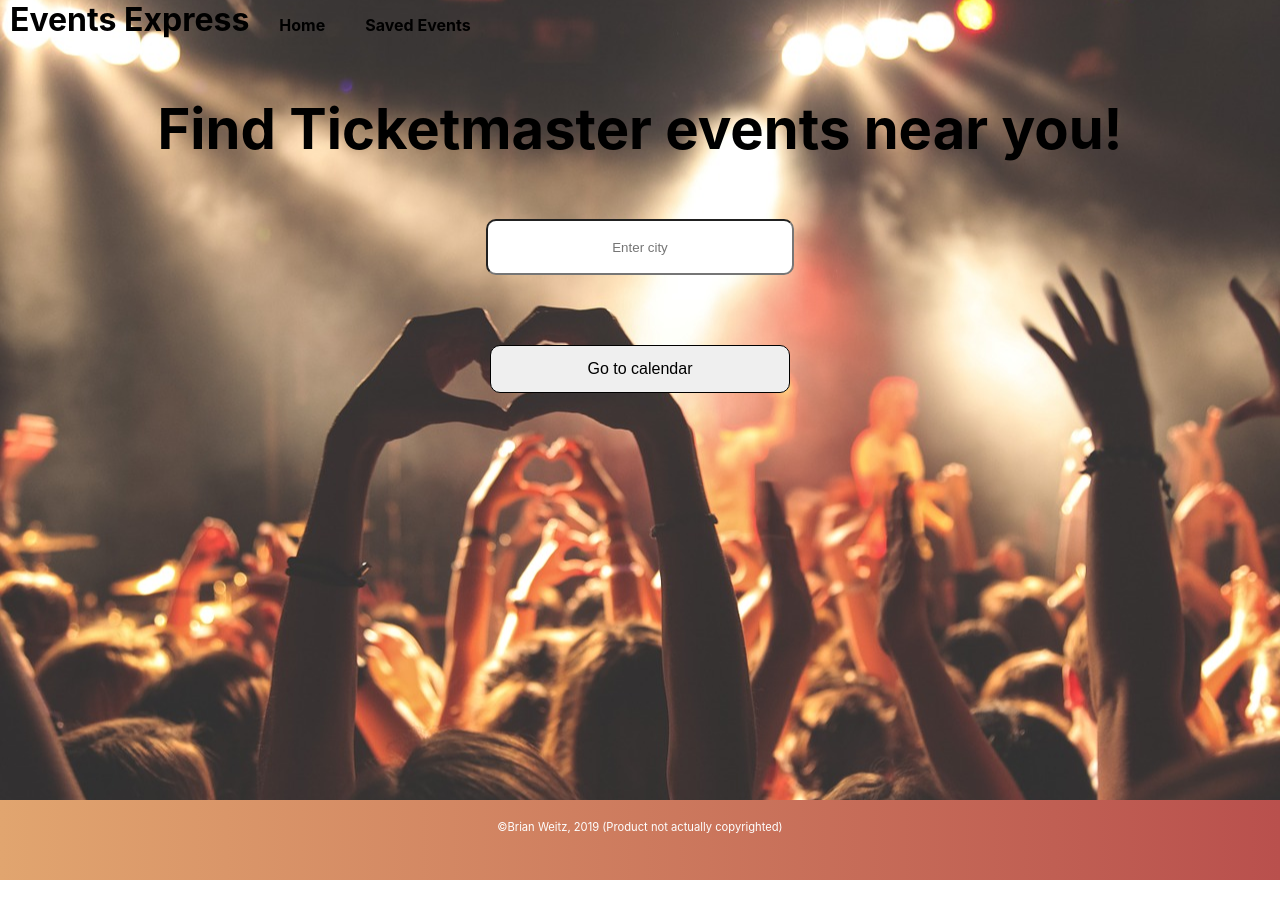
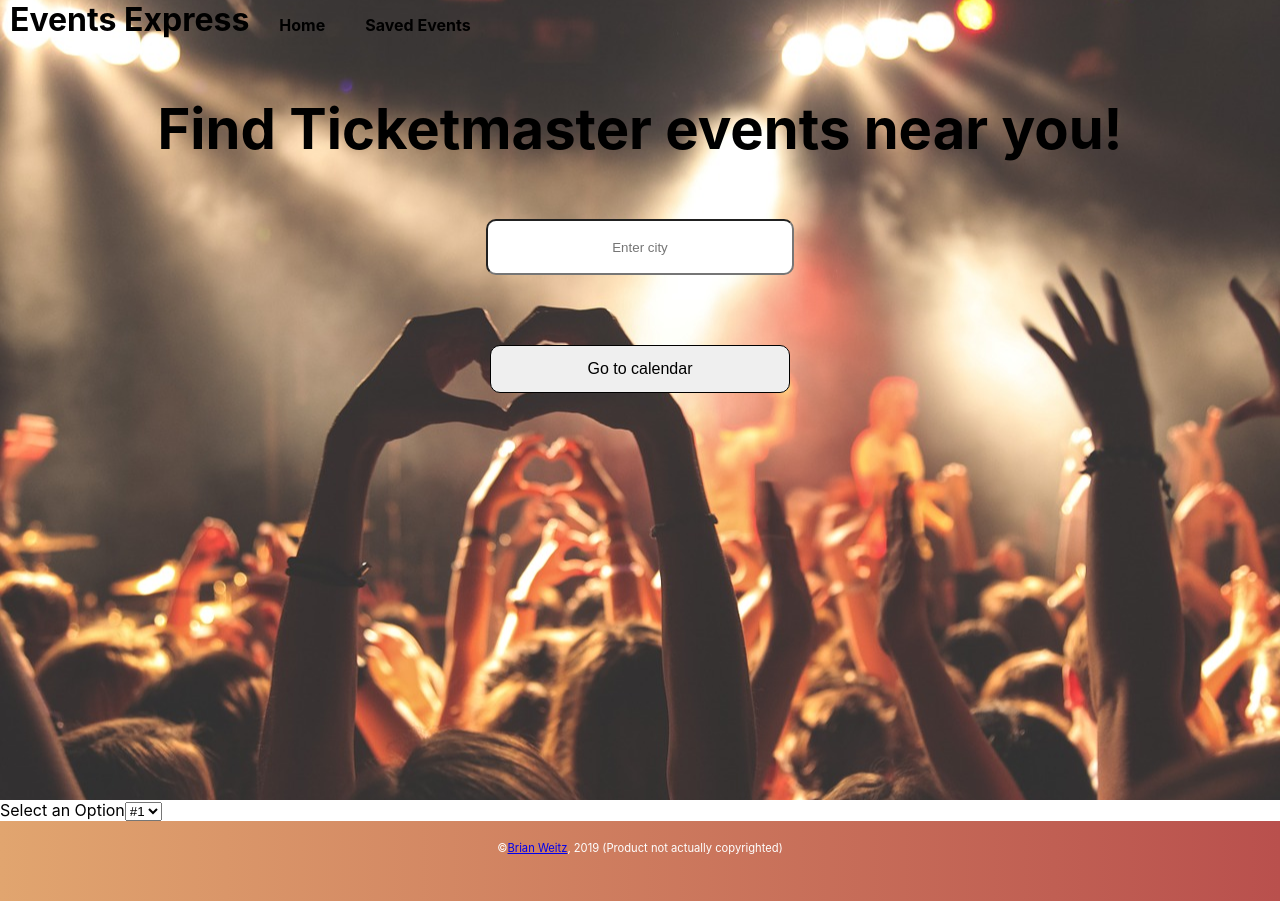
Before and after one commit to brianevanweitz/EventsExpress, a React (Create React App) app in the folder concertcalendar/: page / in a window 1280 px wide. Before the commit the page ends 880 px from the top, so only its background shows below. Built offline with nearby package versions, Linux system fonts and the light colour scheme.

Commit message:
heap test adjustments

```diff
--- a/concertcalendar/public/index.html
+++ b/concertcalendar/public/index.html
@@ -32,7 +32,7 @@
   </script> -->
   <script type="text/javascript">
     window.heap = window.heap || [], heap.load = function (e, t) { window.heap.appid = e, window.heap.config = t = t || {}; var r = document.createElement("script"); r.type = "text/javascript", r.async = !0, r.src = "https://cdn.heapanalytics.com/js/heap-" + e + ".js"; var a = document.getElementsByTagName("script")[0]; a.parentNode.insertBefore(r, a); for (var n = function (e) { return function () { heap.push([e].concat(Array.prototype.slice.call(arguments, 0))) } }, p = ["addEventProperties", "addUserProperties", "clearEventProperties", "identify", "resetIdentity", "removeEventProperty", "setEventProperties", "track", "unsetEventProperty"], o = 0; o < p.length; o++)heap[p[o]] = n(p[o]) };
-    heap.load("YOUR_APP_ID");
+    heap.load(2497577702);
   </script>
 </head>
 
--- a/concertcalendar/src/components/Home.jsx
+++ b/concertcalendar/src/components/Home.jsx
@@ -5,9 +5,9 @@ import { Link, Route } from 'react-router-dom';
 
 const Home = (props) => {
   return (
-    <div id='home'>
+    <div id='home' class='heap test' data-heap-redact-text='true'>
       <header id="home-header">
-        <h1 data-heap-redact-text='true'>Events Express</h1>
+        <h1>Events Express</h1>
         <Link to="/" onClick={props.resetForm}>Home</Link>
         <Link to="/allevents">Saved Events</Link>
         <Welcome />
@@ -16,8 +16,14 @@ const Home = (props) => {
           handleChange={props.handleChange}
           formData={props.formData} />
       </header>
+      <label for="dropdown">Select an Option</label>
+      <select name="dropdown">
+        <option value="number1" id="number1">#1</option>
+        <option value="number2" id="number2">#2</option>
+        <option value="number3" id="number3">#3</option>
+      </select>
       <footer>
-        <p>©Brian Weitz, 2019 (Product not actually copyrighted)</p>
+        <p>©<span id='promo' class='website link' title='Visit my Website' data-heap-redact-text='true'><a href='https://brianevanweitz.com' target='_blank'>Brian Weitz</a></span>, 2019 (Product not actually copyrighted)</p>
       </footer>
     </div>
   )
```
